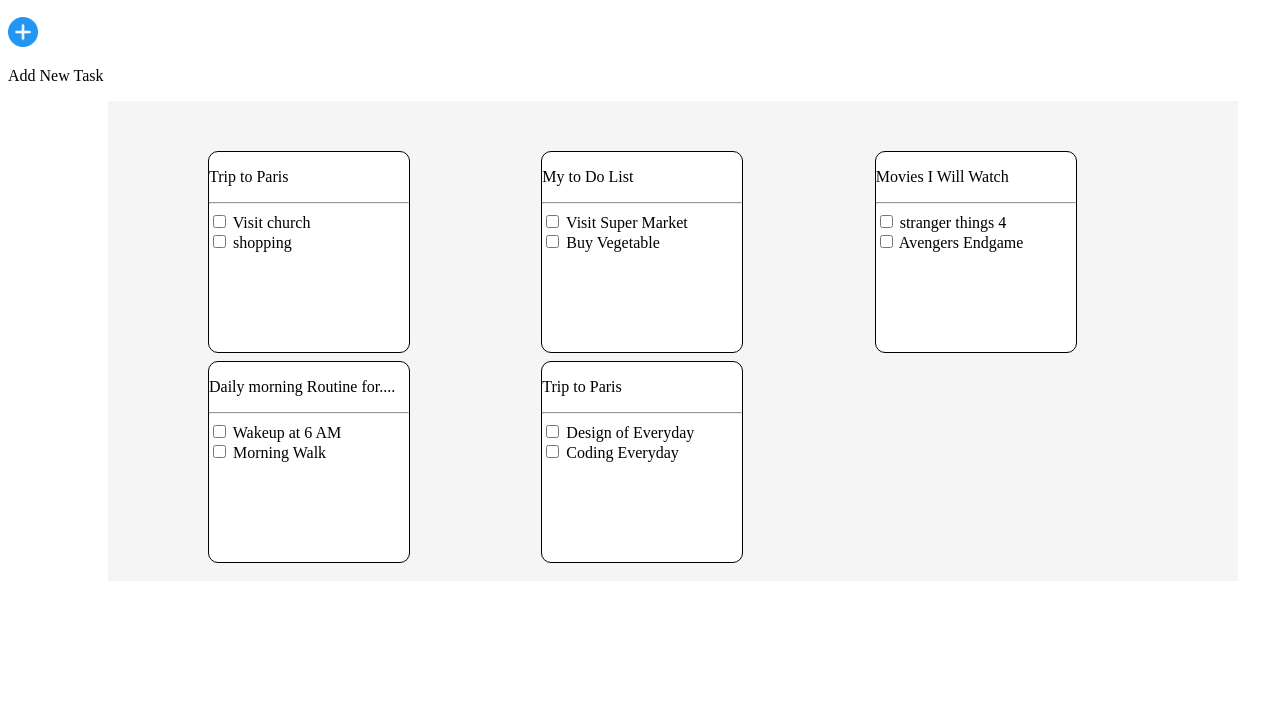
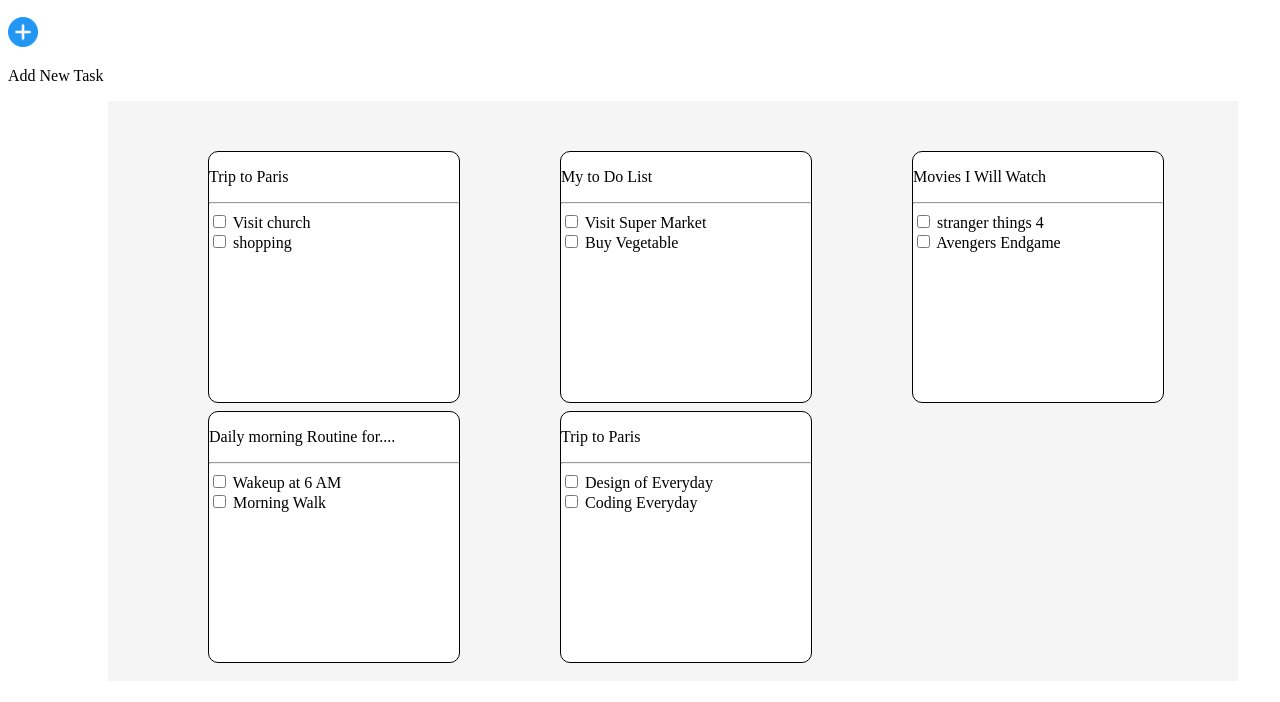
Before and after one commit to surajbhansingh10/CSS-Project-1, a plain HTML site: page index.html in a window 1280 px wide. Shown: the part 50-752 px from the top of the page. Drawn offline with Linux system fonts and the light colour scheme.

Commit message:
Update style.css

```diff
--- a/style.css
+++ b/style.css
@@ -1,5 +1,5 @@
 .main{
-    height: 420px;
+    height: 520px;
     width: 1000px;
     display: grid;
     grid-template-columns: auto auto auto;
@@ -8,12 +8,13 @@
     padding: 50px 30px 10px 100px;
 }
 .box{
-    height: 200px;
-    width: 200px;
+    height: 250px;
+    width: 250px;
     border: 1px solid black;
     margin-right: 100px;
     border-radius: 10px;
     background-color: white;
+    transition: 2s;
 }
 .box:hover{
     box-shadow: 0px 0px 10px 3px  rgb(83, 158, 234) ;
```
